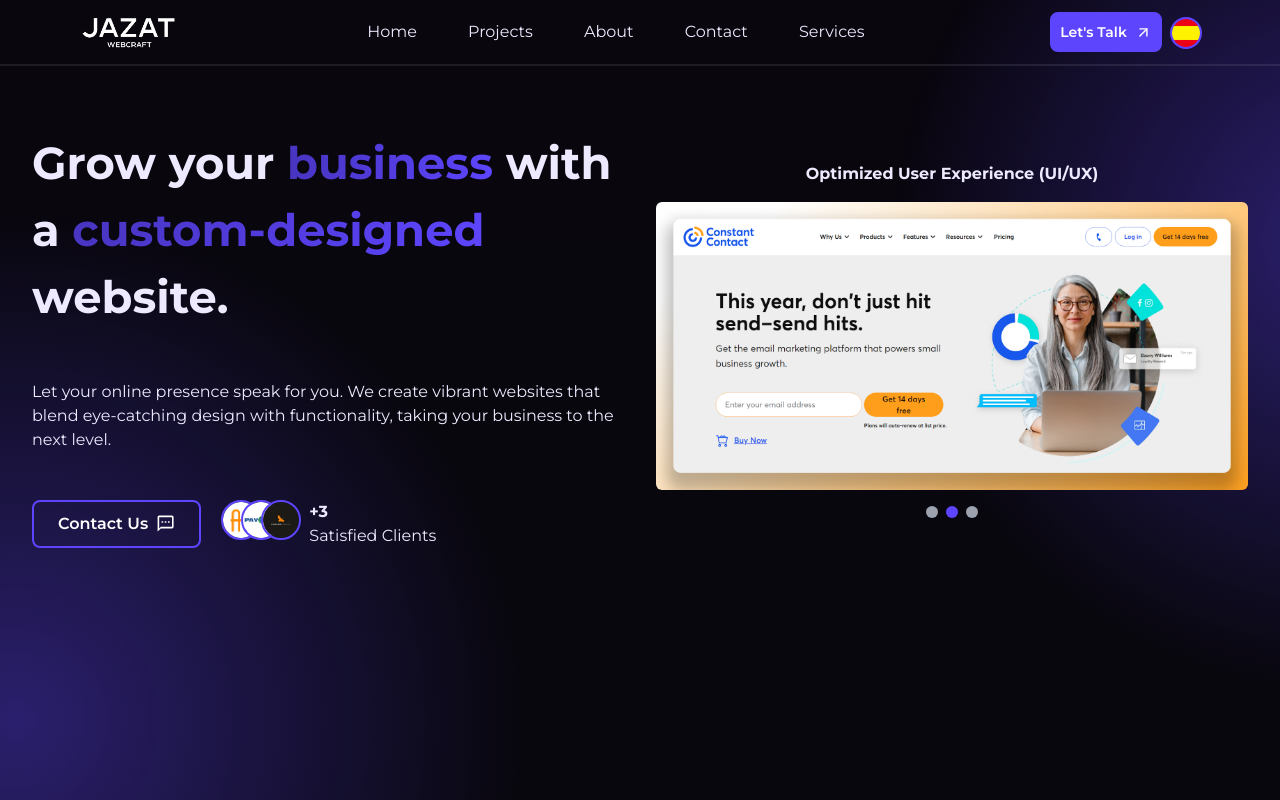
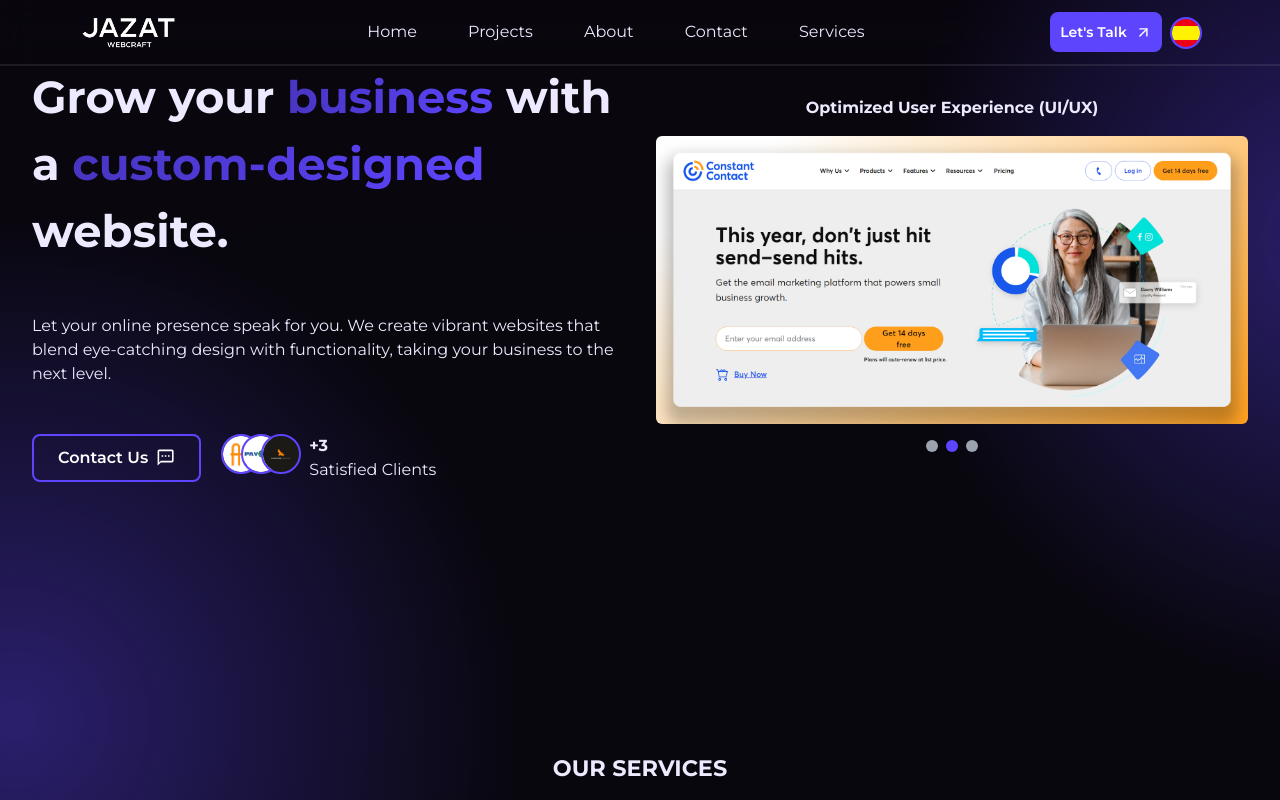
Before and after one commit to fernanjacome/jazat-ds, a Next.js app: page / in a window 1280 px wide. Shown: the top 800 px of the page. Built offline with nearby package versions, Linux system fonts and the light colour scheme.

Commit message:
glassmorphism

```diff
--- a/src/app/layout.js
+++ b/src/app/layout.js
@@ -32,6 +32,15 @@ export default function RootLayout({
 const MainContent = ({ children, title, description, sectionName }) => {
   const { language, lang: currentLang } = useLanguage();
   const [menuOpen, setMenuOpen] = useState(false);
+  const [isExiting, setIsExiting] = useState(false);
+
+  const closeMenu = () => {
+    setIsExiting(true);
+    setTimeout(() => {
+      setMenuOpen(false);
+      setIsExiting(false);
+    }, 300);
+  };
 
   if (!currentLang || !currentLang[language]) {
     return <p>Error: No se encontró el idioma seleccionado.</p>;
@@ -44,7 +53,11 @@ const MainContent = ({ children, title, description, sectionName }) => {
         <meta name="viewport" content="width=device-width, initial-scale=1.0" />
         <title>{title}</title>
         <link rel="preconnect" href="https://fonts.googleapis.com" />
-        <link rel="preconnect" href="https://fonts.gstatic.com" crossorigin />
+        <link
+          rel="preconnect"
+          href="https://fonts.gstatic.com"
+          crossOrigin="true"
+        />
         <link
           href="https://fonts.googleapis.com/css2?family=Montserrat:ital,wght@0,100..900;1,100..900&display=swap"
           rel="stylesheet"
@@ -52,13 +65,11 @@ const MainContent = ({ children, title, description, sectionName }) => {
         <meta name="description" content={description} />
       </head>
       <body>
-        <header className="relative z-[100] ph:bg-background flex px-4 py-2 border-b-2 border-opacity-15 border-gray-400">
-          {/* Logo and Menu */}
+        <header className="fixed w-full z-[100] bg-transparent backdrop-blur-lg flex px-4 py-2 border-b-2 border-opacity-15 border-gray-400">
           <nav className="z-[100] flex justify-between items-center w-[90%] mx-auto">
             <div className="md:hidden">
               <LanguageSwitcher />
             </div>
-            {/* Logo button */}
             <a href="/">
               <img
                 src="./logo.png"
@@ -66,20 +77,18 @@ const MainContent = ({ children, title, description, sectionName }) => {
                 className="z-[100] h-20 md13:h-20 xl:h-12 ph:hidden"
               />
             </a>
-            {/* Logo button phone */}
             <img
               src="./logo-fill.png"
               alt="Logo Jazat"
               className="z-[100] ph:h-20 md:hidden mr-10"
             />
-
             <button
               className="z-[100] md:hidden p-2"
               onClick={() => setMenuOpen(!menuOpen)}
             >
               <FaBars className="text-[1.75rem] text-gray-400" />
             </button>
-            {/* Desktop Menu */}
+
             <div className="z-[100] hidden md:flex md:items-center">
               <ul className="flex md:flex-row flex-col md:gap-[4vw] gap-8">
                 {["home", "projects", "about", "contact", "services"].map(
@@ -100,13 +109,17 @@ const MainContent = ({ children, title, description, sectionName }) => {
                 iconPosition="right"
                 className="hidden md:flex md:px-2 md:text-sm md:h-10"
               />
-
               <LanguageSwitcher />
             </div>
           </nav>
 
           {/* Mobile Dropdown Menu */}
-          <div className={`mobile-menu ${menuOpen ? "" : "out hidden"}`}>
+          <div className="overflow-hidden absolute w-full h-[22rem] top-24 left-0 z-[90]">
+            <div
+              className={`absolute top-[0%] right-[0%] w-full mobile-menu bg-background ${
+                menuOpen ? "open" : isExiting ? "" : "closing"
+              }`}
+            >
               <ul className="flex flex-col items-center gap-8 p-4">
                 <div className="flex gap-2">
                   <Button
@@ -122,7 +135,7 @@ const MainContent = ({ children, title, description, sectionName }) => {
                       <a
                         href={`/${item}`}
                         className="hover:text-purple-500"
-                      onClick={() => setMenuOpen(false)} // Cierra el menú al seleccionar
+                        onClick={closeMenu}
                       >
                         {currentLang[language][item]}
                       </a>
@@ -130,6 +143,7 @@ const MainContent = ({ children, title, description, sectionName }) => {
                   )
                 )}
               </ul>
+            </div>
           </div>
         </header>
 
```
Lines whose indentation alone changed are shown as unchanged.
